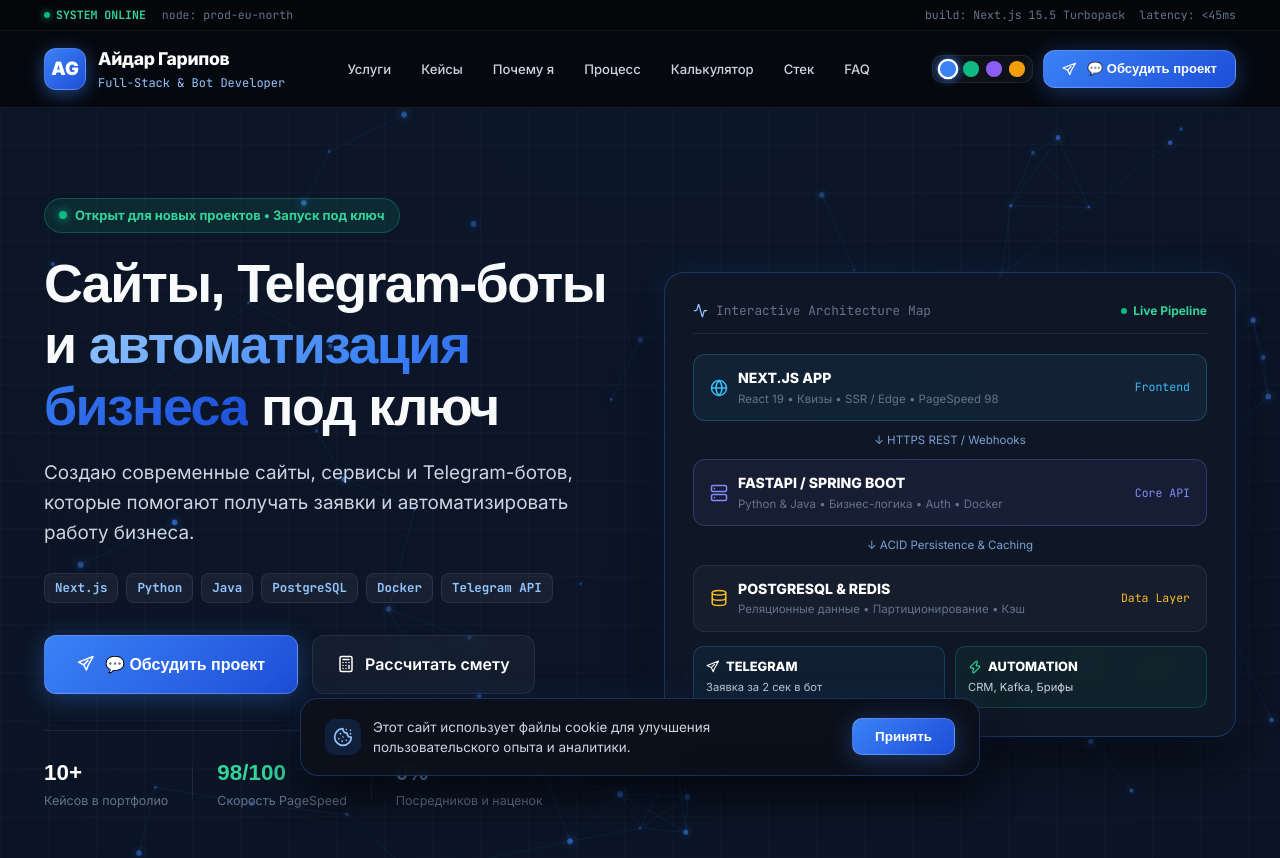
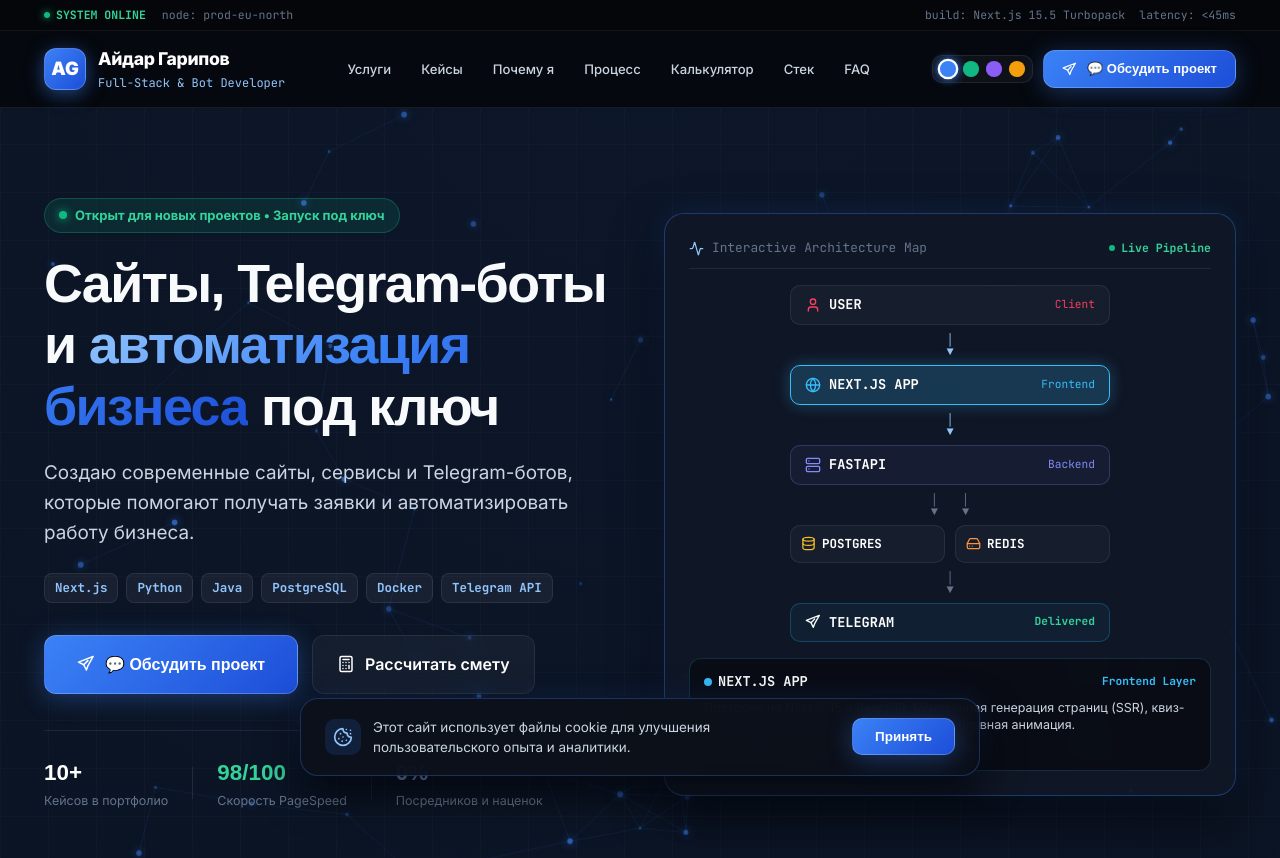
Before and after one commit to garipov-ar/garipov-ar.github.io, a Next.js app: page / in a window 1280 px wide. Shown: the top 858 px of the page. Built offline with nearby package versions, Linux system fonts and the light colour scheme; a web font is replaced by a local one.

Commit message:
feat: implement exact interactive architecture map (USER -> NEXT.JS -> FASTAPI -> POSTGRES/REDIS -> TELEGRAM) with live inspector

```diff
--- a/src/app/page.tsx
+++ b/src/app/page.tsx
@@ -38,6 +38,8 @@
   Radio,
   Activity,
   HardDrive,
+  User,
+  Share2,
 } from 'lucide-react';
 
 const GithubIcon = ({ size = 18 }: { size?: number }) => (
@@ -307,7 +309,7 @@
     <svg width="22" height="22" viewBox="0 0 24 24" fill="none">
       <ellipse cx="12" cy="7" rx="8" ry="3.5" stroke="#818CF8" strokeWidth="1.6"/>
       <path d="M4 7v10c0 1.9 3.6 3.5 8 3.5s8-1.6 8-3.5V7" stroke="#818CF8" strokeWidth="1.6"/>
-      <path d="M4 12c0 1.9 3.6 3.5 8 3.5s8-1.6 8-3.5" stroke="#818CF8" strokeWidth="1.6"/>
+      <path d="M4 12c0 1.9 3.6 3.5 8 3.5" stroke="#818CF8" strokeWidth="1.6"/>
     </svg>
   ),
   'RabbitMQ': (
@@ -348,6 +350,64 @@
   ),
 };
 
+// Architecture Node Inspection Details
+const ARCH_DETAILS: Record<string, { title: string; subtitle: string; desc: string; metrics: string; tech: string; layerBadge: string; color: string }> = {
+  user: {
+    title: 'USER LAYER',
+    subtitle: 'Пользователи и клиенты',
+    desc: 'Клиент заходит на сайт со смартфона или ПК, заполняет интерактивный квиз, рассчитывает смету или нажимает «Оставить заявку».',
+    metrics: 'Mobile 82% • First Input Delay < 15ms',
+    tech: 'Mobile Browsers, Desktop Web, Telegram Webview',
+    layerBadge: 'Entry Point',
+    color: '#F43F5E',
+  },
+  web: {
+    title: 'NEXT.JS APP',
+    subtitle: 'Frontend & Client State',
+    desc: 'Построен на Next.js 15 и React 19. Мгновенная генерация страниц (SSR), квиз-калькуляторы сметы, валидация полей и плавная анимация.',
+    metrics: 'PageSpeed 98/100 • Core Web Vitals OK',
+    tech: 'Next.js 15, React 19, TypeScript, Tailwind CSS',
+    layerBadge: 'Frontend Layer',
+    color: '#38BDF8',
+  },
+  api: {
+    title: 'FASTAPI / SPRING BOOT',
+    subtitle: 'Backend & Business Logic',
+    desc: 'Серверная логика на Python и Java. Обрабатывает входящие заявки, рассчитывает скидки, проверяет авторизацию и формирует транзакции.',
+    metrics: 'Throughput > 5k req/sec • Response < 12ms',
+    tech: 'Python FastAPI, Java Spring Boot 3, REST / Webhooks',
+    layerBadge: 'Core API Layer',
+    color: '#818CF8',
+  },
+  db_postgres: {
+    title: 'POSTGRESQL',
+    subtitle: 'Relational Database',
+    desc: 'Надежное ACID-хранилище заявок, пользователей, каталога товаров и истории заказов. Защищено резервным копированием.',
+    metrics: 'ACID Compliant • Partitioned Storage',
+    tech: 'PostgreSQL 16, pg_stat_statements, Indexes',
+    layerBadge: 'Persistence Layer',
+    color: '#FBBF24',
+  },
+  db_redis: {
+    title: 'REDIS',
+    subtitle: 'In-Memory Cache & Sessions',
+    desc: 'Сверхбыстрое кэширование цен, ограничение частоты запросов (Rate Limiting) и мгновенный доступ к временным сессиям клиентов.',
+    metrics: 'Latency < 1ms • In-Memory Key-Value',
+    tech: 'Redis 7, Pub/Sub, TTL Caching',
+    layerBadge: 'Cache Layer',
+    color: '#FB923C',
+  },
+  tg: {
+    title: 'TELEGRAM NOTIFICATIONS & BOT',
+    subtitle: 'Instant Delivery & CRM Integration',
+    desc: 'Мгновенная доставка заявки со сметой и контактом в Telegram владельцу за 2 секунды. Уведомление менеджеров и интеграция с CRM.',
+    metrics: 'Delivery Time ~1.8s • 24/7 SLA 99.9%',
+    tech: 'Telegram Bot API, aiogram, Webhooks, CRM Sync',
+    layerBadge: 'Integration Layer',
+    color: '#229ED9',
+  },
+};
+
 // Layered Architecture Tech Stack
 const STACK_PIPELINES = [
   {
@@ -722,7 +782,7 @@
   const [openFaq, setOpenFaq] = useState<number | null>(null);
 
   // Interactive Architecture Hover Node
-  const [activeArchNode, setActiveArchNode] = useState<string | null>(null);
+  const [activeArchNode, setActiveArchNode] = useState<string>('web');
 
   // Calculator State
   const [calcType, setCalcType] = useState<string>('landing');
@@ -744,7 +804,6 @@
   const handleSelectProjectType = (typeId: string) => {
     setCalcType(typeId);
     const newModules = DYNAMIC_MODULES_BY_TYPE[typeId] || [];
-    // Default to the first two modules of that category
     if (newModules.length >= 2) {
       setSelectedModules([newModules[0].id, newModules[1].id]);
     } else if (newModules.length === 1) {
@@ -855,6 +914,8 @@
     setCopiedEmail(true);
     setTimeout(() => setCopiedEmail(false), 2000);
   };
+
+  const currentArchInfo = ARCH_DETAILS[activeArchNode] || ARCH_DETAILS.web;
 
   return (
     <div>
@@ -1013,144 +1074,201 @@
               </div>
             </div>
 
-            {/* Right: Senior Full-Stack Interactive Architecture Map */}
-            <div className="cyber-card" style={{ padding: '28px', border: '1px solid rgba(var(--color-primary-rgb), 0.3)', boxShadow: '0 20px 50px rgba(0,0,0,0.6), 0 0 30px rgba(var(--color-primary-rgb), 0.15)' }}>
-              <div style={{ display: 'flex', alignItems: 'center', justifyContent: 'space-between', marginBottom: '20px', borderBottom: '1px solid var(--border-subtle)', paddingBottom: '12px' }}>
+            {/* Right: The Exact Interactive Architecture Map Requested */}
+            <div className="cyber-card" style={{ padding: '24px', border: '1px solid rgba(var(--color-primary-rgb), 0.35)', boxShadow: '0 20px 50px rgba(0,0,0,0.6), 0 0 30px rgba(var(--color-primary-rgb), 0.15)' }}>
+              <div style={{ display: 'flex', alignItems: 'center', justifyContent: 'space-between', marginBottom: '16px', borderBottom: '1px solid var(--border-subtle)', paddingBottom: '10px' }}>
                 <div style={{ display: 'flex', alignItems: 'center', gap: '8px', fontSize: '0.8rem', color: 'var(--text-muted)', fontFamily: 'var(--font-mono)' }}>
                   <Activity size={15} color="var(--color-primary-light)" /> Interactive Architecture Map
                 </div>
-                <span style={{ display: 'inline-flex', alignItems: 'center', gap: '6px', fontSize: '0.75rem', color: '#34D399', fontWeight: 700 }}>
+                <span style={{ display: 'inline-flex', alignItems: 'center', gap: '6px', fontSize: '0.72rem', color: '#34D399', fontWeight: 700, fontFamily: 'var(--font-mono)' }}>
                   <span style={{ width: 6, height: 6, borderRadius: '50%', background: '#10B981' }}></span> Live Pipeline
                 </span>
               </div>
 
-              {/* Hierarchy Tree Diagram with Interactive Inspection */}
-              <div style={{ display: 'flex', flexDirection: 'column', gap: '10px' }}>
-                {/* 1. Client Web Layer */}
+              {/* Exact Node System: USER -> NEXT.JS APP -> FASTAPI -> POSTGRES / REDIS -> TELEGRAM */}
+              <div style={{ display: 'flex', flexDirection: 'column', gap: '8px', alignItems: 'center', width: '100%' }}>
+                {/* 1. Node: USER */}
                 <div
-                  onMouseEnter={() => setActiveArchNode('web')}
-                  onMouseLeave={() => setActiveArchNode(null)}
+                  onMouseEnter={() => setActiveArchNode('user')}
+                  onClick={() => setActiveArchNode('user')}
                   style={{
-                    background: activeArchNode === 'web' ? 'rgba(56, 189, 248, 0.16)' : 'rgba(56, 189, 248, 0.07)',
-                    border: `1px solid ${activeArchNode === 'web' ? '#38BDF8' : 'rgba(56, 189, 248, 0.25)'}`,
-                    borderRadius: 12,
-                    padding: '12px 16px',
+                    width: '100%',
+                    maxWidth: 320,
+                    background: activeArchNode === 'user' ? 'rgba(244, 63, 94, 0.2)' : 'rgba(255, 255, 255, 0.03)',
+                    border: `1px solid ${activeArchNode === 'user' ? '#F43F5E' : 'var(--border-subtle)'}`,
+                    borderRadius: 10,
+                    padding: '8px 14px',
                     display: 'flex',
                     alignItems: 'center',
                     justifyContent: 'space-between',
                     cursor: 'pointer',
                     transition: 'all 0.2s ease',
+                    boxShadow: activeArchNode === 'user' ? '0 0 16px rgba(244, 63, 94, 0.3)' : 'none',
                   }}
                 >
-                  <div style={{ display: 'flex', alignItems: 'center', gap: '10px' }}>
-                    <Globe size={18} color="#38BDF8" />
-                    <div>
-                      <div style={{ fontWeight: 800, fontSize: '0.88rem', color: '#FFF' }}>NEXT.JS APP</div>
-                      <div style={{ fontSize: '0.72rem', color: 'var(--text-muted)' }}>React 19 • Квизы • SSR / Edge • PageSpeed 98</div>
-                    </div>
+                  <div style={{ display: 'flex', alignItems: 'center', gap: '8px' }}>
+                    <User size={16} color="#F43F5E" />
+                    <span style={{ fontWeight: 800, fontSize: '0.85rem', color: '#FFF', fontFamily: 'var(--font-mono)' }}>USER</span>
                   </div>
-                  <span style={{ fontSize: '0.72rem', color: '#38BDF8', fontFamily: 'var(--font-mono)' }}>Frontend</span>
-                </div>
-
-                <div style={{ textAlign: 'center', color: 'var(--color-primary-light)', fontSize: '0.72rem', opacity: 0.8 }}>
-                  ↓ HTTPS REST / Webhooks
-                </div>
-
-                {/* 2. Core API Layer */}
+                  <span style={{ fontSize: '0.7rem', color: '#F43F5E', fontFamily: 'var(--font-mono)' }}>Client</span>
+                </div>
+
+                {/* Arrow 1 */}
+                <div style={{ color: activeArchNode === 'web' || activeArchNode === 'user' ? 'var(--color-primary-light)' : 'var(--text-muted)', fontSize: '0.75rem', lineHeight: 1, fontFamily: 'var(--font-mono)' }}>
+                  │<br />▼
+                </div>
+
+                {/* 2. Node: NEXT.JS APP */}
                 <div
-                  onMouseEnter={() => setActiveArchNode('api')}
-                  onMouseLeave={() => setActiveArchNode(null)}
+                  onMouseEnter={() => setActiveArchNode('web')}
+                  onClick={() => setActiveArchNode('web')}
                   style={{
-                    background: activeArchNode === 'api' ? 'rgba(129, 140, 248, 0.16)' : 'rgba(129, 140, 248, 0.07)',
-                    border: `1px solid ${activeArchNode === 'api' ? '#818CF8' : 'rgba(129, 140, 248, 0.25)'}`,
-                    borderRadius: 12,
-                    padding: '12px 16px',
+                    width: '100%',
+                    maxWidth: 320,
+                    background: activeArchNode === 'web' ? 'rgba(56, 189, 248, 0.2)' : 'rgba(56, 189, 248, 0.06)',
+                    border: `1px solid ${activeArchNode === 'web' ? '#38BDF8' : 'rgba(56, 189, 248, 0.25)'}`,
+                    borderRadius: 10,
+                    padding: '8px 14px',
                     display: 'flex',
                     alignItems: 'center',
                     justifyContent: 'space-between',
                     cursor: 'pointer',
                     transition: 'all 0.2s ease',
+                    boxShadow: activeArchNode === 'web' ? '0 0 16px rgba(56, 189, 248, 0.3)' : 'none',
                   }}
                 >
-                  <div style={{ display: 'flex', alignItems: 'center', gap: '10px' }}>
-                    <Server size={18} color="#818CF8" />
-                    <div>
-                      <div style={{ fontWeight: 800, fontSize: '0.88rem', color: '#FFF' }}>FASTAPI / SPRING BOOT</div>
-                      <div style={{ fontSize: '0.72rem', color: 'var(--text-muted)' }}>Python & Java • Бизнес-логика • Auth • Docker</div>
-                    </div>
+                  <div style={{ display: 'flex', alignItems: 'center', gap: '8px' }}>
+                    <Globe size={16} color="#38BDF8" />
+                    <span style={{ fontWeight: 800, fontSize: '0.85rem', color: '#FFF', fontFamily: 'var(--font-mono)' }}>NEXT.JS APP</span>
                   </div>
-                  <span style={{ fontSize: '0.72rem', color: '#818CF8', fontFamily: 'var(--font-mono)' }}>Core API</span>
-                </div>
-
-                <div style={{ textAlign: 'center', color: 'var(--color-primary-light)', fontSize: '0.72rem', opacity: 0.8 }}>
-                  ↓ ACID Persistence & Caching
-                </div>
-
-                {/* 3. Database Layer */}
+                  <span style={{ fontSize: '0.7rem', color: '#38BDF8', fontFamily: 'var(--font-mono)' }}>Frontend</span>
+                </div>
+
+                {/* Arrow 2 */}
+                <div style={{ color: activeArchNode === 'api' || activeArchNode === 'web' ? 'var(--color-primary-light)' : 'var(--text-muted)', fontSize: '0.75rem', lineHeight: 1, fontFamily: 'var(--font-mono)' }}>
+                  │<br />▼
+                </div>
+
+                {/* 3. Node: FASTAPI / SPRING BOOT */}
                 <div
-                  onMouseEnter={() => setActiveArchNode('db')}
-                  onMouseLeave={() => setActiveArchNode(null)}
+                  onMouseEnter={() => setActiveArchNode('api')}
+                  onClick={() => setActiveArchNode('api')}
                   style={{
-                    background: activeArchNode === 'db' ? 'rgba(251, 191, 36, 0.16)' : 'rgba(255, 255, 255, 0.03)',
-                    border: `1px solid ${activeArchNode === 'db' ? '#FBBF24' : 'var(--border-subtle)'}`,
-                    borderRadius: 12,
-                    padding: '12px 16px',
+                    width: '100%',
+                    maxWidth: 320,
+                    background: activeArchNode === 'api' ? 'rgba(129, 140, 248, 0.2)' : 'rgba(129, 140, 248, 0.06)',
+                    border: `1px solid ${activeArchNode === 'api' ? '#818CF8' : 'rgba(129, 140, 248, 0.25)'}`,
+                    borderRadius: 10,
+                    padding: '8px 14px',
                     display: 'flex',
                     alignItems: 'center',
                     justifyContent: 'space-between',
                     cursor: 'pointer',
                     transition: 'all 0.2s ease',
+                    boxShadow: activeArchNode === 'api' ? '0 0 16px rgba(129, 140, 248, 0.3)' : 'none',
                   }}
                 >
-                  <div style={{ display: 'flex', alignItems: 'center', gap: '10px' }}>
-                    <Database size={18} color="#FBBF24" />
-                    <div>
-                      <div style={{ fontWeight: 800, fontSize: '0.88rem', color: '#FFF' }}>POSTGRESQL & REDIS</div>
-                      <div style={{ fontSize: '0.72rem', color: 'var(--text-muted)' }}>Реляционные данные • Партиционирование • Кэш</div>
-                    </div>
+                  <div style={{ display: 'flex', alignItems: 'center', gap: '8px' }}>
+                    <Server size={16} color="#818CF8" />
+                    <span style={{ fontWeight: 800, fontSize: '0.85rem', color: '#FFF', fontFamily: 'var(--font-mono)' }}>FASTAPI</span>
                   </div>
-                  <span style={{ fontSize: '0.72rem', color: '#FBBF24', fontFamily: 'var(--font-mono)' }}>Data Layer</span>
-                </div>
-
-                {/* 4. Split Branch to Telegram & Automation */}
-                <div style={{ display: 'grid', gridTemplateColumns: '1fr 1fr', gap: '10px', marginTop: '4px' }}>
+                  <span style={{ fontSize: '0.7rem', color: '#818CF8', fontFamily: 'var(--font-mono)' }}>Backend</span>
+                </div>
+
+                {/* Arrow 3 (Split) */}
+                <div style={{ color: activeArchNode === 'db_postgres' || activeArchNode === 'db_redis' ? 'var(--color-primary-light)' : 'var(--text-muted)', fontSize: '0.75rem', lineHeight: 1, fontFamily: 'var(--font-mono)', letterSpacing: '24px', paddingLeft: '24px' }}>
+                  ││<br />▼▼
+                </div>
+
+                {/* 4. Split Nodes: POSTGRES & REDIS */}
+                <div style={{ display: 'grid', gridTemplateColumns: '1fr 1fr', gap: '10px', width: '100%', maxWidth: 320 }}>
                   <div
-                    onMouseEnter={() => setActiveArchNode('tg')}
-                    onMouseLeave={() => setActiveArchNode(null)}
+                    onMouseEnter={() => setActiveArchNode('db_postgres')}
+                    onClick={() => setActiveArchNode('db_postgres')}
                     style={{
-                      background: activeArchNode === 'tg' ? 'rgba(34, 158, 217, 0.2)' : 'rgba(34, 158, 217, 0.08)',
-                      border: `1px solid ${activeArchNode === 'tg' ? '#229ED9' : 'rgba(34, 158, 217, 0.25)'}`,
+                      background: activeArchNode === 'db_postgres' ? 'rgba(251, 191, 36, 0.2)' : 'rgba(255, 255, 255, 0.03)',
+                      border: `1px solid ${activeArchNode === 'db_postgres' ? '#FBBF24' : 'var(--border-subtle)'}`,
                       borderRadius: 10,
-                      padding: '10px 12px',
+                      padding: '8px 10px',
+                      display: 'flex',
+                      alignItems: 'center',
+                      gap: '6px',
                       cursor: 'pointer',
                       transition: 'all 0.2s ease',
+                      boxShadow: activeArchNode === 'db_postgres' ? '0 0 16px rgba(251, 191, 36, 0.3)' : 'none',
                     }}
                   >
-                    <div style={{ display: 'flex', alignItems: 'center', gap: '6px', marginBottom: '2px' }}>
-                      <TelegramIcon size={14} />
-                      <span style={{ fontWeight: 800, fontSize: '0.8rem', color: '#FFF' }}>TELEGRAM</span>
-                    </div>
-                    <div style={{ fontSize: '0.7rem', color: 'var(--text-secondary)' }}>Заявка за 2 сек в бот</div>
+                    <Database size={15} color="#FBBF24" />
+                    <span style={{ fontWeight: 800, fontSize: '0.78rem', color: '#FFF', fontFamily: 'var(--font-mono)' }}>POSTGRES</span>
                   </div>
 
                   <div
-                    onMouseEnter={() => setActiveArchNode('auto')}
-                    onMouseLeave={() => setActiveArchNode(null)}
+                    onMouseEnter={() => setActiveArchNode('db_redis')}
+                    onClick={() => setActiveArchNode('db_redis')}
                     style={{
-                      background: activeArchNode === 'auto' ? 'rgba(16, 185, 129, 0.2)' : 'rgba(16, 185, 129, 0.08)',
-                      border: `1px solid ${activeArchNode === 'auto' ? '#10B981' : 'rgba(16, 185, 129, 0.25)'}`,
+                      background: activeArchNode === 'db_redis' ? 'rgba(251, 146, 60, 0.2)' : 'rgba(255, 255, 255, 0.03)',
+                      border: `1px solid ${activeArchNode === 'db_redis' ? '#FB923C' : 'var(--border-subtle)'}`,
                       borderRadius: 10,
-                      padding: '10px 12px',
+                      padding: '8px 10px',
+                      display: 'flex',
+                      alignItems: 'center',
+                      gap: '6px',
                       cursor: 'pointer',
                       transition: 'all 0.2s ease',
+                      boxShadow: activeArchNode === 'db_redis' ? '0 0 16px rgba(251, 146, 60, 0.3)' : 'none',
                     }}
                   >
-                    <div style={{ display: 'flex', alignItems: 'center', gap: '6px', marginBottom: '2px' }}>
-                      <Zap size={14} color="#34D399" />
-                      <span style={{ fontWeight: 800, fontSize: '0.8rem', color: '#FFF' }}>AUTOMATION</span>
-                    </div>
-                    <div style={{ fontSize: '0.7rem', color: 'var(--text-secondary)' }}>CRM, Kafka, Брифы</div>
+                    <HardDrive size={15} color="#FB923C" />
+                    <span style={{ fontWeight: 800, fontSize: '0.78rem', color: '#FFF', fontFamily: 'var(--font-mono)' }}>REDIS</span>
                   </div>
+                </div>
+
+                {/* Arrow 4 */}
+                <div style={{ color: activeArchNode === 'tg' ? '#229ED9' : 'var(--text-muted)', fontSize: '0.75rem', lineHeight: 1, fontFamily: 'var(--font-mono)' }}>
+                  │<br />▼
+                </div>
+
+                {/* 5. Node: TELEGRAM */}
+                <div
+                  onMouseEnter={() => setActiveArchNode('tg')}
+                  onClick={() => setActiveArchNode('tg')}
+                  style={{
+                    width: '100%',
+                    maxWidth: 320,
+                    background: activeArchNode === 'tg' ? 'rgba(34, 158, 217, 0.25)' : 'rgba(34, 158, 217, 0.08)',
+                    border: `1px solid ${activeArchNode === 'tg' ? '#229ED9' : 'rgba(34, 158, 217, 0.3)'}`,
+                    borderRadius: 10,
+                    padding: '8px 14px',
+                    display: 'flex',
+                    alignItems: 'center',
+                    justifyContent: 'space-between',
+                    cursor: 'pointer',
+                    transition: 'all 0.2s ease',
+                    boxShadow: activeArchNode === 'tg' ? '0 0 16px rgba(34, 158, 217, 0.35)' : 'none',
+                  }}
+                >
+                  <div style={{ display: 'flex', alignItems: 'center', gap: '8px' }}>
+                    <TelegramIcon size={16} />
+                    <span style={{ fontWeight: 800, fontSize: '0.85rem', color: '#FFF', fontFamily: 'var(--font-mono)' }}>TELEGRAM</span>
+                  </div>
+                  <span style={{ fontSize: '0.7rem', color: '#34D399', fontWeight: 700, fontFamily: 'var(--font-mono)' }}>Delivered</span>
+                </div>
+              </div>
+
+              {/* Dynamic Live Inspector Panel */}
+              <div style={{ marginTop: '16px', background: 'rgba(0,0,0,0.4)', borderRadius: 12, border: `1px solid ${currentArchInfo.color}30`, padding: '12px 14px', transition: 'all 0.2s ease' }}>
+                <div style={{ display: 'flex', alignItems: 'center', justifyContent: 'space-between', marginBottom: '6px' }}>
+                  <div style={{ display: 'flex', alignItems: 'center', gap: '6px' }}>
+                    <span style={{ width: 8, height: 8, borderRadius: '50%', background: currentArchInfo.color, display: 'inline-block' }}></span>
+                    <span style={{ fontWeight: 800, fontSize: '0.85rem', color: '#FFF', fontFamily: 'var(--font-mono)' }}>{currentArchInfo.title}</span>
+                  </div>
+                  <span style={{ fontSize: '0.7rem', color: currentArchInfo.color, fontWeight: 700, fontFamily: 'var(--font-mono)' }}>{currentArchInfo.layerBadge}</span>
+                </div>
+                <p style={{ fontSize: '0.78rem', color: 'var(--text-secondary)', lineHeight: 1.4, marginBottom: '6px' }}>
+                  {currentArchInfo.desc}
+                </p>
+                <div style={{ fontSize: '0.7rem', color: 'var(--text-muted)', fontFamily: 'var(--font-mono)' }}>
+                  ⚡ {currentArchInfo.metrics}
                 </div>
               </div>
             </div>
```
